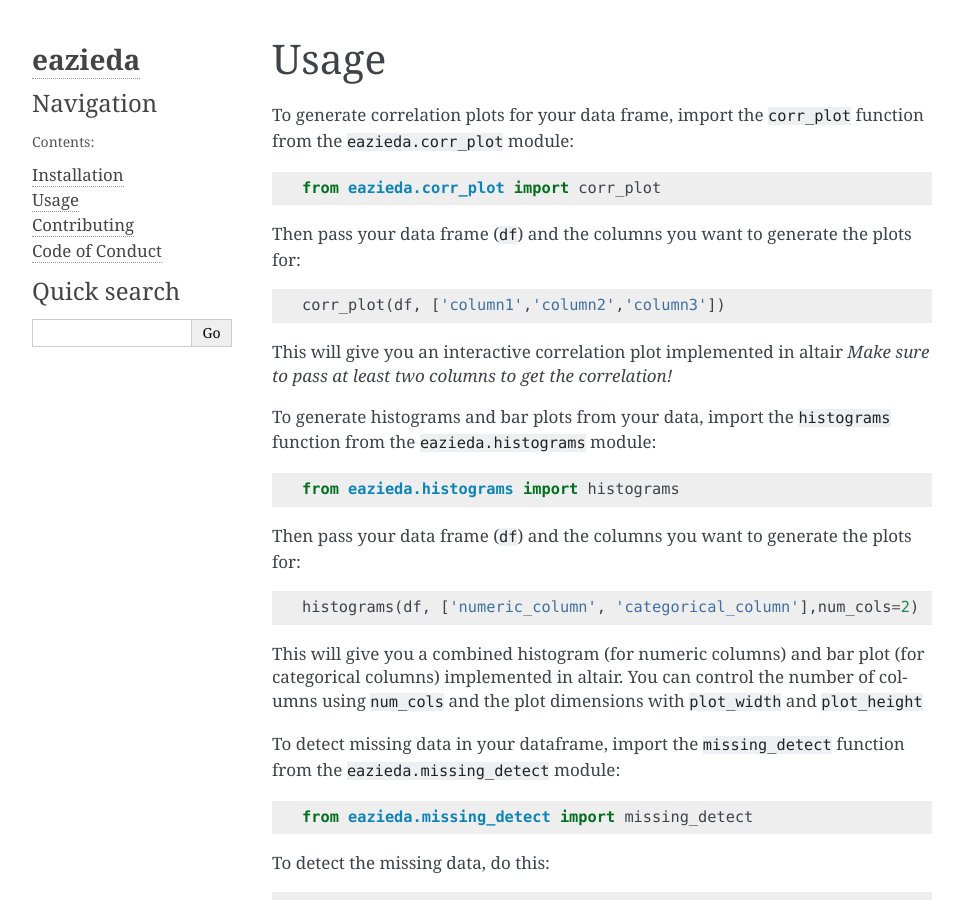
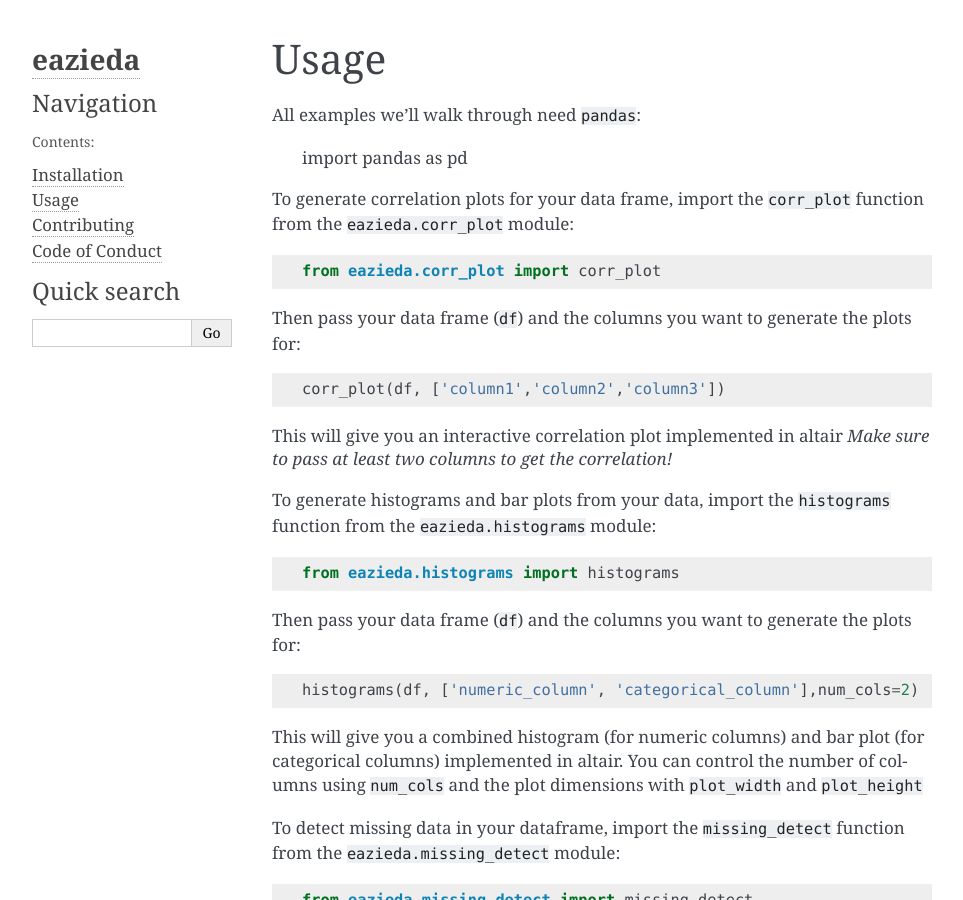
Before and after one commit to UBC-MDS/eazieda, a Sphinx documentation site: the page built from docs/usage.rst, in a window 1280 px wide and 900 px high. Shown: the whole window, without its empty margins (148-1111 px from the left). Built offline with Sphinx 7.4.7, drawn with Linux system fonts in a browser that asks for light colours.

Commit message:
Update usage for pandas

```diff
--- a/docs/usage.rst
+++ b/docs/usage.rst
@@ -1,6 +1,10 @@
 =====
 Usage
 =====
+
+All examples we'll walk through need ``pandas``:
+
+    import pandas as pd
 
 To generate correlation plots for your data frame, import the ``corr_plot`` function from the ``eazieda.corr_plot`` module::
 
```
